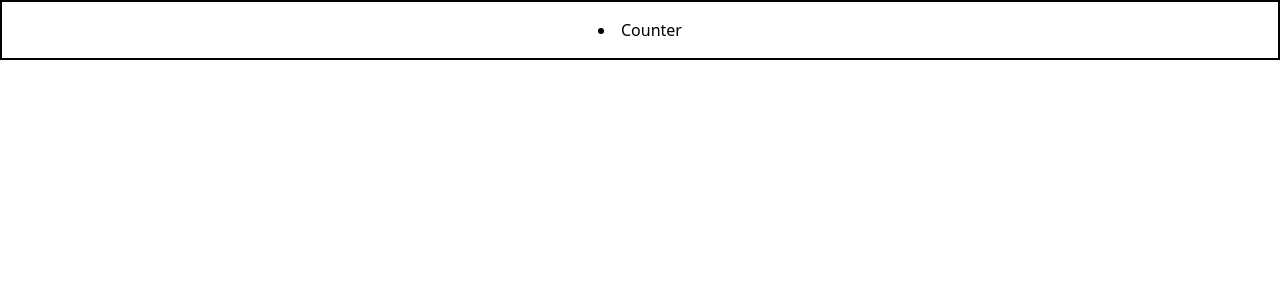
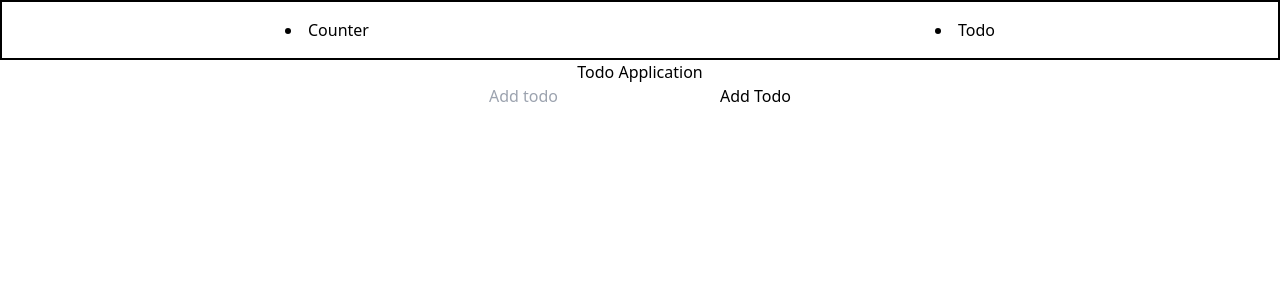
Before and after one commit to mayur2410-tech/Interview-Coding-Questions, a React (Vite) app in the folder FrontendMachineCoding/: page /todo in a window 1280 px wide. Before the commit this address had no page. Shown: the top 300 px of the page. Built offline with nearby package versions, Linux system fonts and the light colour scheme.

Commit message:
add todo list

```diff
--- a/FrontendMachineCoding/src/App.jsx
+++ b/FrontendMachineCoding/src/App.jsx
@@ -2,6 +2,7 @@ import React from 'react'
 import { BrowserRouter, Route, Routes } from 'react-router-dom'
 import Counter from './components/1.Counter-Application/Counter'
 import Navbar from './Navbar'
+import Todo from './components/2.Todo List App/Todo'
 
 const App = () => {
   return (
@@ -11,6 +12,7 @@ const App = () => {
       <Navbar />
       <Routes>
         <Route path='counter' element={<Counter />} />
+        <Route path='todo' element={<Todo />} />
       </Routes>
       </BrowserRouter>
     </div>
--- a/FrontendMachineCoding/src/Navbar.jsx
+++ b/FrontendMachineCoding/src/Navbar.jsx
@@ -6,6 +6,7 @@ const Navbar = () => {
     <div>
       <div style={{display:"flex",border:"2px solid black ",height:"60px",alignItems:"center", justifyContent:'space-around'}}>
         <li><Link to='/counter'>Counter</Link></li>
+        <li><Link to='/todo'>Todo</Link></li>
       </div>
     </div>
   )
--- /dev/null
+++ b/FrontendMachineCoding/src/components/2.Todo List App/Todo.jsx
@@ -0,0 +1,91 @@
+import React, { useState } from 'react'
+
+const Todo = () => {
+    const[input,setInput]=useState("")
+    const[todo,setTodo]=useState([])
+
+
+     function addTodo() {
+        if(!input){
+            alert("Empty Todo plz add todo")
+            return
+
+        }
+        console.log("runds")
+        const newTodo = {
+            id:new Date().getTime(),
+            title:input,
+            completed:false
+        }
+        setTodo([...todo,newTodo])
+        setInput("")
+
+    }
+    function handleKey(e){
+        if(e.key==="Enter"){
+            addTodo()
+        }
+    }
+
+    function toggleCompleted(id){
+        const newTodo = todo.map((todo)=>{
+            return {...todo}
+        })
+        newTodo.filter((todo)=>{
+            if(todo.id===id){
+                todo.completed=!todo.completed
+            }
+        })
+        setTodo(newTodo)
+    }
+
+    function deleteTodo(id){
+        const deleteTodo = todo.filter((todo)=>{
+            return todo.id!==id
+        })
+        setTodo(deleteTodo)
+    }
+  return (
+    <div>
+      <div style={{display:'flex',flexDirection:"column",justifyContent:'center',alignItems:'center'}}>
+        <div>
+        <h1>Todo Application</h1>
+        </div>
+        <div>
+
+        <input type="text"
+        value={input}
+        onKeyDown={handleKey}
+        onChange={(e)=>setInput(e.target.value)}
+        placeholder='Add todo'
+        />
+        <button onClick={addTodo}>Add Todo</button>
+        <ul>
+            {todo.map((todo)=>(
+
+
+                    <li style={{display:'flex',border:"2px solid grey",padding:"10px",width:"auto",borderRadius:"10px",justifyContent:"space-between"}}key={todo.id}>
+                      <span
+                      style={{
+                        textDecoration: todo.completed ? "line-through":"none",
+                        cursor:'pointer'
+                      }}
+                      >{todo.title}</span>
+                      <div>
+
+                    <button  onClick={()=>toggleCompleted(todo.id)}>✅</button>
+                    <button onClick={()=>deleteTodo(todo.id)}>❌</button>
+                      </div>
+                    </li>
+
+            ))}
+        </ul>
+        </div>
+
+
+      </div>
+    </div>
+  )
+}
+
+export default Todo
```
